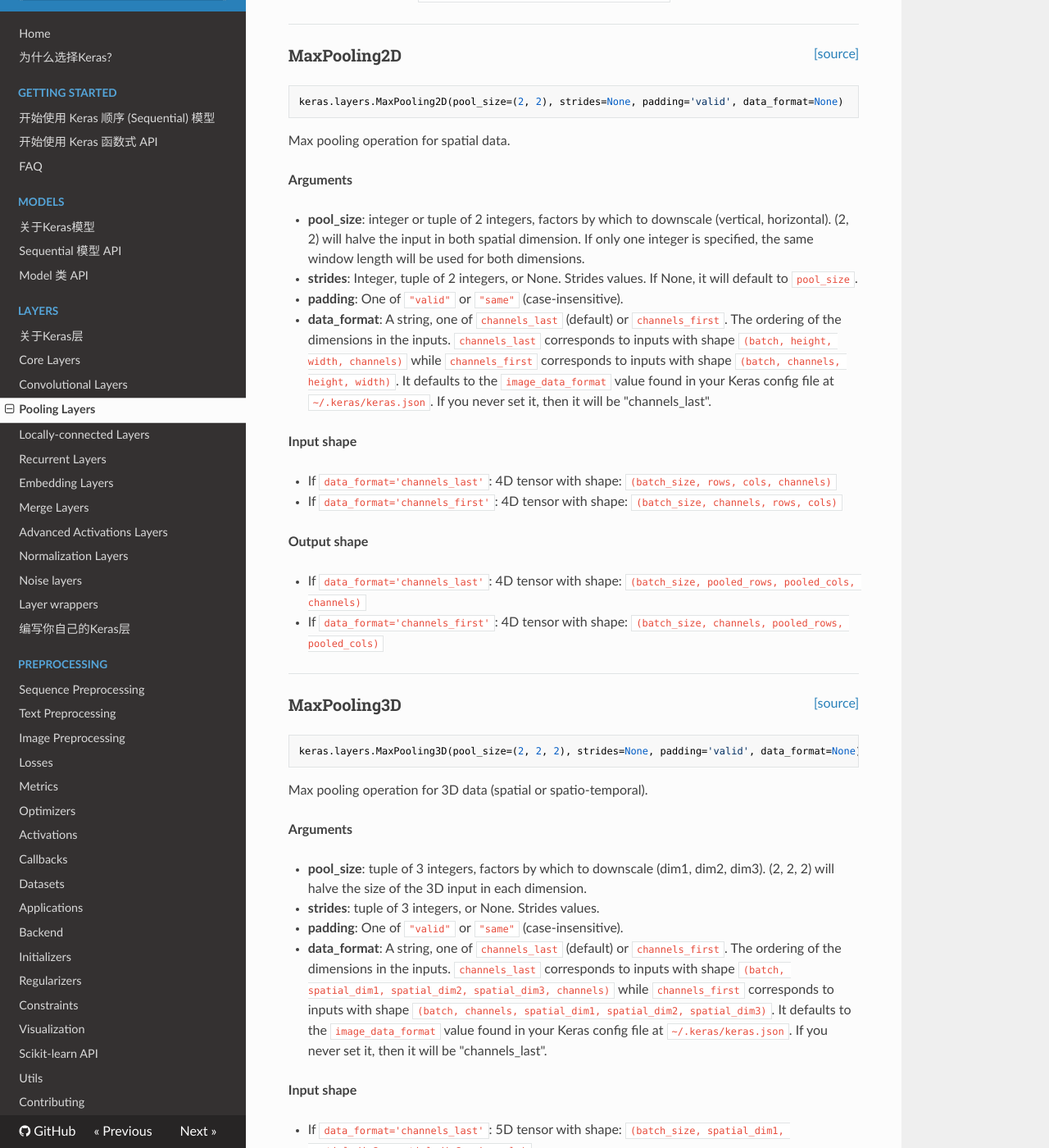
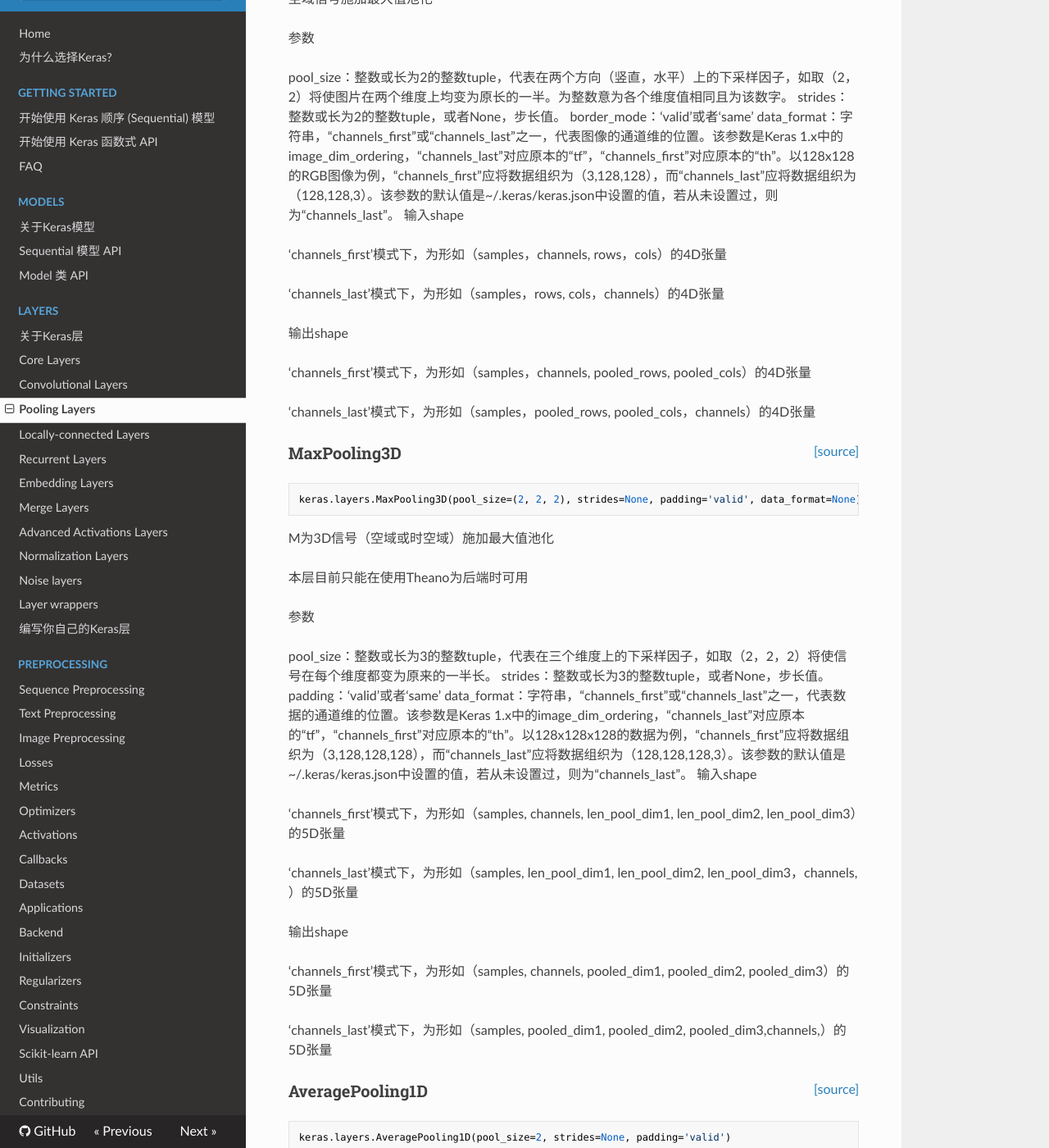
Before and after one commit to keras-team/keras-docs-zh, an MkDocs documentation site: the page built from sources/layers/pooling.md, in a window 1280 px wide and 1400 px high, scrolled down 588 px. Shown: the whole window at 82% size. Built offline with MkDocs 1.6.1, drawn with Linux system fonts in a browser that asks for light colours; nearby versions of some CDN libraries; old or Windows-style settings are respelled for this version of MkDocs; some of the changed text lies outside the part shown.

Commit message:
pooling lbb123

````diff
--- a/sources/layers/pooling.md
+++ b/sources/layers/pooling.md
@@ -5,25 +5,19 @@
 keras.layers.MaxPooling1D(pool_size=2, strides=None, padding='valid')
 ```
 
-Max pooling operation for temporal data.
+对时域1D信号进行最大值池化
 
-__Arguments__
+参数
 
-- __pool_size__: Integer, size of the max pooling windows.
-- __strides__: Integer, or None. Factor by which to downscale.
-E.g. 2 will halve the input.
-If None, it will default to `pool_size`.
-- __padding__: One of `"valid"` or `"same"` (case-insensitive).
+pool_size：整数，池化窗口大小
+strides：整数或None，下采样因子，例如设2将会使得输出shape为输入的一半，若为None则默认值为pool_size。
+padding：‘valid’或者‘same’
+输入shape
 
-__Input shape__
+形如（samples，steps，features）的3D张量
+输出shape
 
-3D tensor with shape: `(batch_size, steps, features)`.
-
-__Output shape__
-
-3D tensor with shape: `(batch_size, downsampled_steps, features)`.
-
-----
+形如（samples，downsampled_steps，features）的3D张量
 
 <span style="float:right;">[[source]](https://github.com/keras-team/keras/blob/master/keras/layers/pooling.py#L170)</span>
 ### MaxPooling2D
@@ -32,49 +26,25 @@ __Output shape__
 keras.layers.MaxPooling2D(pool_size=(2, 2), strides=None, padding='valid', data_format=None)
 ```
 
-Max pooling operation for spatial data.
+空域信号施加最大值池化
 
-__Arguments__
+参数
 
-- __pool_size__: integer or tuple of 2 integers,
-factors by which to downscale (vertical, horizontal).
-(2, 2) will halve the input in both spatial dimension.
-If only one integer is specified, the same window length
-will be used for both dimensions.
-- __strides__: Integer, tuple of 2 integers, or None.
-Strides values.
-If None, it will default to `pool_size`.
-- __padding__: One of `"valid"` or `"same"` (case-insensitive).
-- __data_format__: A string,
-one of `channels_last` (default) or `channels_first`.
-The ordering of the dimensions in the inputs.
-`channels_last` corresponds to inputs with shape
-`(batch, height, width, channels)` while `channels_first`
-corresponds to inputs with shape
-`(batch, channels, height, width)`.
-It defaults to the `image_data_format` value found in your
-Keras config file at `~/.keras/keras.json`.
-If you never set it, then it will be "channels_last".
+pool_size：整数或长为2的整数tuple，代表在两个方向（竖直，水平）上的下采样因子，如取（2，2）将使图片在两个维度上均变为原长的一半。为整数意为各个维度值相同且为该数字。
+strides：整数或长为2的整数tuple，或者None，步长值。
+border_mode：‘valid’或者‘same’
+data_format：字符串，“channels_first”或“channels_last”之一，代表图像的通道维的位置。该参数是Keras 1.x中的image_dim_ordering，“channels_last”对应原本的“tf”，“channels_first”对应原本的“th”。以128x128的RGB图像为例，“channels_first”应将数据组织为（3,128,128），而“channels_last”应将数据组织为（128,128,3）。该参数的默认值是~/.keras/keras.json中设置的值，若从未设置过，则为“channels_last”。
+输入shape
 
-__Input shape__
+‘channels_first’模式下，为形如（samples，channels, rows，cols）的4D张量
 
-- If `data_format='channels_last'`:
-4D tensor with shape:
-`(batch_size, rows, cols, channels)`
-- If `data_format='channels_first'`:
-4D tensor with shape:
-`(batch_size, channels, rows, cols)`
+‘channels_last’模式下，为形如（samples，rows, cols，channels）的4D张量
 
-__Output shape__
+输出shape
 
-- If `data_format='channels_last'`:
-4D tensor with shape:
-`(batch_size, pooled_rows, pooled_cols, channels)`
-- If `data_format='channels_first'`:
-4D tensor with shape:
-`(batch_size, channels, pooled_rows, pooled_cols)`
+‘channels_first’模式下，为形如（samples，channels, pooled_rows, pooled_cols）的4D张量
 
-----
+‘channels_last’模式下，为形如（samples，pooled_rows, pooled_cols，channels）的4D张量
 
 <span style="float:right;">[[source]](https://github.com/keras-team/keras/blob/master/keras/layers/pooling.py#L339)</span>
 ### MaxPooling3D
@@ -83,45 +53,27 @@ __Output shape__
 keras.layers.MaxPooling3D(pool_size=(2, 2, 2), strides=None, padding='valid', data_format=None)
 ```
 
-Max pooling operation for 3D data (spatial or spatio-temporal).
+M为3D信号（空域或时空域）施加最大值池化
 
-__Arguments__
+本层目前只能在使用Theano为后端时可用
 
-- __pool_size__: tuple of 3 integers,
-factors by which to downscale (dim1, dim2, dim3).
-(2, 2, 2) will halve the size of the 3D input in each dimension.
-- __strides__: tuple of 3 integers, or None. Strides values.
-- __padding__: One of `"valid"` or `"same"` (case-insensitive).
-- __data_format__: A string,
-one of `channels_last` (default) or `channels_first`.
-The ordering of the dimensions in the inputs.
-`channels_last` corresponds to inputs with shape
-`(batch, spatial_dim1, spatial_dim2, spatial_dim3, channels)`
-while `channels_first` corresponds to inputs with shape
-`(batch, channels, spatial_dim1, spatial_dim2, spatial_dim3)`.
-It defaults to the `image_data_format` value found in your
-Keras config file at `~/.keras/keras.json`.
-If you never set it, then it will be "channels_last".
+参数
 
-__Input shape__
+pool_size：整数或长为3的整数tuple，代表在三个维度上的下采样因子，如取（2，2，2）将使信号在每个维度都变为原来的一半长。
+strides：整数或长为3的整数tuple，或者None，步长值。
+padding：‘valid’或者‘same’
+data_format：字符串，“channels_first”或“channels_last”之一，代表数据的通道维的位置。该参数是Keras 1.x中的image_dim_ordering，“channels_last”对应原本的“tf”，“channels_first”对应原本的“th”。以128x128x128的数据为例，“channels_first”应将数据组织为（3,128,128,128），而“channels_last”应将数据组织为（128,128,128,3）。该参数的默认值是~/.keras/keras.json中设置的值，若从未设置过，则为“channels_last”。
+输入shape
 
-- If `data_format='channels_last'`:
-5D tensor with shape:
-`(batch_size, spatial_dim1, spatial_dim2, spatial_dim3, channels)`
-- If `data_format='channels_first'`:
-5D tensor with shape:
-`(batch_size, channels, spatial_dim1, spatial_dim2, spatial_dim3)`
+‘channels_first’模式下，为形如（samples, channels, len_pool_dim1, len_pool_dim2, len_pool_dim3）的5D张量
 
-__Output shape__
+‘channels_last’模式下，为形如（samples, len_pool_dim1, len_pool_dim2, len_pool_dim3，channels, ）的5D张量
 
-- If `data_format='channels_last'`:
-5D tensor with shape:
-`(batch_size, pooled_dim1, pooled_dim2, pooled_dim3, channels)`
-- If `data_format='channels_first'`:
-5D tensor with shape:
-`(batch_size, channels, pooled_dim1, pooled_dim2, pooled_dim3)`
+输出shape
 
-----
+‘channels_first’模式下，为形如（samples, channels, pooled_dim1, pooled_dim2, pooled_dim3）的5D张量
+
+‘channels_last’模式下，为形如（samples, pooled_dim1, pooled_dim2, pooled_dim3,channels,）的5D张量
 
 <span style="float:right;">[[source]](https://github.com/keras-team/keras/blob/master/keras/layers/pooling.py#L87)</span>
 ### AveragePooling1D
@@ -130,25 +82,19 @@ __Output shape__
 keras.layers.AveragePooling1D(pool_size=2, strides=None, padding='valid')
 ```
 
-Average pooling for temporal data.
+对时域1D信号进行平均值池化
 
-__Arguments__
+参数
 
-- __pool_size__: Integer, size of the max pooling windows.
-- __strides__: Integer, or None. Factor by which to downscale.
-E.g. 2 will halve the input.
-If None, it will default to `pool_size`.
-- __padding__: One of `"valid"` or `"same"` (case-insensitive).
+pool_size：整数，池化窗口大小
+strides：整数或None，下采样因子，例如设2将会使得输出shape为输入的一半，若为None则默认值为pool_size。
+padding：‘valid’或者‘same’
+输入shape
 
-__Input shape__
+形如（samples，steps，features）的3D张量
+输出shape
 
-3D tensor with shape: `(batch_size, steps, features)`.
-
-__Output shape__
-
-3D tensor with shape: `(batch_size, downsampled_steps, features)`.
-
-----
+形如（samples，downsampled_steps，features）的3D张量
 
 <span style="float:right;">[[source]](https://github.com/keras-team/keras/blob/master/keras/layers/pooling.py#L225)</span>
 ### AveragePooling2D
@@ -157,49 +103,25 @@ __Output shape__
 keras.layers.AveragePooling2D(pool_size=(2, 2), strides=None, padding='valid', data_format=None)
 ```
 
-Average pooling operation for spatial data.
+为空域信号施加平均值池化
 
-__Arguments__
+参数
 
-- __pool_size__: integer or tuple of 2 integers,
-factors by which to downscale (vertical, horizontal).
-(2, 2) will halve the input in both spatial dimension.
-If only one integer is specified, the same window length
-will be used for both dimensions.
-- __strides__: Integer, tuple of 2 integers, or None.
-Strides values.
-If None, it will default to `pool_size`.
-- __padding__: One of `"valid"` or `"same"` (case-insensitive).
-- __data_format__: A string,
-one of `channels_last` (default) or `channels_first`.
-The ordering of the dimensions in the inputs.
-`channels_last` corresponds to inputs with shape
-`(batch, height, width, channels)` while `channels_first`
-corresponds to inputs with shape
-`(batch, channels, height, width)`.
-It defaults to the `image_data_format` value found in your
-Keras config file at `~/.keras/keras.json`.
-If you never set it, then it will be "channels_last".
+pool_size：整数或长为2的整数tuple，代表在两个方向（竖直，水平）上的下采样因子，如取（2，2）将使图片在两个维度上均变为原长的一半。为整数意为各个维度值相同且为该数字。
+strides：整数或长为2的整数tuple，或者None，步长值。
+border_mode：‘valid’或者‘same’
+data_format：字符串，“channels_first”或“channels_last”之一，代表图像的通道维的位置。该参数是Keras 1.x中的image_dim_ordering，“channels_last”对应原本的“tf”，“channels_first”对应原本的“th”。以128x128的RGB图像为例，“channels_first”应将数据组织为（3,128,128），而“channels_last”应将数据组织为（128,128,3）。该参数的默认值是~/.keras/keras.json中设置的值，若从未设置过，则为“channels_last”。
+输入shape
 
-__Input shape__
+‘channels_first’模式下，为形如（samples，channels, rows，cols）的4D张量
 
-- If `data_format='channels_last'`:
-4D tensor with shape:
-`(batch_size, rows, cols, channels)`
-- If `data_format='channels_first'`:
-4D tensor with shape:
-`(batch_size, channels, rows, cols)`
+‘channels_last’模式下，为形如（samples，rows, cols，channels）的4D张量
 
-__Output shape__
+输出shape
 
-- If `data_format='channels_last'`:
-4D tensor with shape:
-`(batch_size, pooled_rows, pooled_cols, channels)`
-- If `data_format='channels_first'`:
-4D tensor with shape:
-`(batch_size, channels, pooled_rows, pooled_cols)`
+‘channels_first’模式下，为形如（samples，channels, pooled_rows, pooled_cols）的4D张量
 
-----
+‘channels_last’模式下，为形如（samples，pooled_rows, pooled_cols，channels）的4D张量
 
 <span style="float:right;">[[source]](https://github.com/keras-team/keras/blob/master/keras/layers/pooling.py#L389)</span>
 ### AveragePooling3D
@@ -208,45 +130,25 @@ __Output shape__
 keras.layers.AveragePooling3D(pool_size=(2, 2, 2), strides=None, padding='valid', data_format=None)
 ```
 
-Average pooling operation for 3D data (spatial or spatio-temporal).
+为3D信号（空域或时空域）施加平均值池化
 
-__Arguments__
+本层目前只能在使用Theano为后端时可用
 
-- __pool_size__: tuple of 3 integers,
-factors by which to downscale (dim1, dim2, dim3).
-(2, 2, 2) will halve the size of the 3D input in each dimension.
-- __strides__: tuple of 3 integers, or None. Strides values.
-- __padding__: One of `"valid"` or `"same"` (case-insensitive).
-- __data_format__: A string,
-one of `channels_last` (default) or `channels_first`.
-The ordering of the dimensions in the inputs.
-`channels_last` corresponds to inputs with shape
-`(batch, spatial_dim1, spatial_dim2, spatial_dim3, channels)`
-while `channels_first` corresponds to inputs with shape
-`(batch, channels, spatial_dim1, spatial_dim2, spatial_dim3)`.
-It defaults to the `image_data_format` value found in your
-Keras config file at `~/.keras/keras.json`.
-If you never set it, then it will be "channels_last".
+参数
 
-__Input shape__
+pool_size：整数或长为3的整数tuple，代表在三个维度上的下采样因子，如取（2，2，2）将使信号在每个维度都变为原来的一半长。
+strides：整数或长为3的整数tuple，或者None，步长值。
+padding：‘valid’或者‘same’
+data_format：字符串，“channels_first”或“channels_last”之一，代表数据的通道维的位置。该参数是Keras 1.x中的image_dim_ordering，“channels_last”对应原本的“tf”，“channels_first”对应原本的“th”。以128x128x128的数据为例，“channels_first”应将数据组织为（3,128,128,128），而“channels_last”应将数据组织为（128,128,128,3）。该参数的默认值是~/.keras/keras.json中设置的值，若从未设置过，则为“channels_last”。
+‘channels_first’模式下，为形如（samples, channels, len_pool_dim1, len_pool_dim2, len_pool_dim3）的5D张量
 
-- If `data_format='channels_last'`:
-5D tensor with shape:
-`(batch_size, spatial_dim1, spatial_dim2, spatial_dim3, channels)`
-- If `data_format='channels_first'`:
-5D tensor with shape:
-`(batch_size, channels, spatial_dim1, spatial_dim2, spatial_dim3)`
+‘channels_last’模式下，为形如（samples, len_pool_dim1, len_pool_dim2, len_pool_dim3，channels, ）的5D张量
 
-__Output shape__
+输出shape
 
-- If `data_format='channels_last'`:
-5D tensor with shape:
-`(batch_size, pooled_dim1, pooled_dim2, pooled_dim3, channels)`
-- If `data_format='channels_first'`:
-5D tensor with shape:
-`(batch_size, channels, pooled_dim1, pooled_dim2, pooled_dim3)`
+‘channels_first’模式下，为形如（samples, channels, pooled_dim1, pooled_dim2, pooled_dim3）的5D张量
 
-----
+‘channels_last’模式下，为形如（samples, pooled_dim1, pooled_dim2, pooled_dim3,channels,）的5D张量
 
 <span style="float:right;">[[source]](https://github.com/keras-team/keras/blob/master/keras/layers/pooling.py#L470)</span>
 ### GlobalMaxPooling1D
@@ -255,19 +157,14 @@ __Output shape__
 keras.layers.GlobalMaxPooling1D()
 ```
 
-Global max pooling operation for temporal data.
+对于时间信号的全局最大池化
 
-__Input shape__
+输入shape
 
-3D tensor with shape: `(batch_size, steps, features)`.
+形如（samples，steps，features）的3D张量
+输出shape
 
-__Output shape__
-
-2D tensor with shape:
-`(batch_size, features)`
-
-----
-
+形如(samples, features)的2D张量
 <span style="float:right;">[[source]](https://github.com/keras-team/keras/blob/master/keras/layers/pooling.py#L455)</span>
 ### GlobalAveragePooling1D
 
@@ -275,19 +172,14 @@ __Output shape__
 keras.layers.GlobalAveragePooling1D()
 ```
 
-Global average pooling operation for temporal data.
+为时域信号施加全局平均值池化
 
-__Input shape__
+输入shape
 
-3D tensor with shape: `(batch_size, steps, features)`.
+形如（samples，steps，features）的3D张量
+输出shape
 
-__Output shape__
-
-2D tensor with shape:
-`(batch_size, features)`
-
-----
-
+形如(samples, features)的2D张量
 <span style="float:right;">[[source]](https://github.com/keras-team/keras/blob/master/keras/layers/pooling.py#L545)</span>
 ### GlobalMaxPooling2D
 
@@ -295,36 +187,20 @@ __Output shape__
 keras.layers.GlobalMaxPooling2D(data_format=None)
 ```
 
-Global max pooling operation for spatial data.
+为空域信号施加全局最大值池化
 
-__Arguments__
+参数
 
-- __data_format__: A string,
-one of `channels_last` (default) or `channels_first`.
-The ordering of the dimensions in the inputs.
-`channels_last` corresponds to inputs with shape
-`(batch, height, width, channels)` while `channels_first`
-corresponds to inputs with shape
-`(batch, channels, height, width)`.
-It defaults to the `image_data_format` value found in your
-Keras config file at `~/.keras/keras.json`.
-If you never set it, then it will be "channels_last".
+data_format：字符串，“channels_first”或“channels_last”之一，代表图像的通道维的位置。该参数是Keras 1.x中的image_dim_ordering，“channels_last”对应原本的“tf”，“channels_first”对应原本的“th”。以128x128的RGB图像为例，“channels_first”应将数据组织为（3,128,128），而“channels_last”应将数据组织为（128,128,3）。该参数的默认值是~/.keras/keras.json中设置的值，若从未设置过，则为“channels_last”。
+输入shape
 
-__Input shape__
+‘channels_first’模式下，为形如（samples，channels, rows，cols）的4D张量
 
-- If `data_format='channels_last'`:
-4D tensor with shape:
-`(batch_size, rows, cols, channels)`
-- If `data_format='channels_first'`:
-4D tensor with shape:
-`(batch_size, channels, rows, cols)`
+‘channels_last’模式下，为形如（samples，rows, cols，channels）的4D张量
 
-__Output shape__
+输出shape
 
-2D tensor with shape:
-`(batch_size, channels)`
-
-----
+形如(nb_samples, channels)的2D张量
 
 <span style="float:right;">[[source]](https://github.com/keras-team/keras/blob/master/keras/layers/pooling.py#L510)</span>
 ### GlobalAveragePooling2D
@@ -333,31 +209,17 @@ __Output shape__
 keras.layers.GlobalAveragePooling2D(data_format=None)
 ```
 
-Global average pooling operation for spatial data.
+为空域信号施加全局平均值池化
 
-__Arguments__
+参数
 
-- __data_format__: A string,
-one of `channels_last` (default) or `channels_first`.
-The ordering of the dimensions in the inputs.
-`channels_last` corresponds to inputs with shape
-`(batch, height, width, channels)` while `channels_first`
-corresponds to inputs with shape
-`(batch, channels, height, width)`.
-It defaults to the `image_data_format` value found in your
-Keras config file at `~/.keras/keras.json`.
-If you never set it, then it will be "channels_last".
+data_format：字符串，“channels_first”或“channels_last”之一，代表图像的通道维的位置。该参数是Keras 1.x中的image_dim_ordering，“channels_last”对应原本的“tf”，“channels_first”对应原本的“th”。以128x128的RGB图像为例，“channels_first”应将数据组织为（3,128,128），而“channels_last”应将数据组织为（128,128,3）。该参数的默认值是~/.keras/keras.json中设置的值，若从未设置过，则为“channels_last”。
+输入shape
 
-__Input shape__
+‘channels_first’模式下，为形如（samples，channels, rows，cols）的4D张量
 
-- If `data_format='channels_last'`:
-4D tensor with shape:
-`(batch_size, rows, cols, channels)`
-- If `data_format='channels_first'`:
-4D tensor with shape:
-`(batch_size, channels, rows, cols)`
+‘channels_last’模式下，为形如（samples，rows, cols，channels）的4D张量
 
-__Output shape__
+输出shape
 
-2D tensor with shape:
-`(batch_size, channels)`
+形如(nb_samples, channels)的2D张量
````
